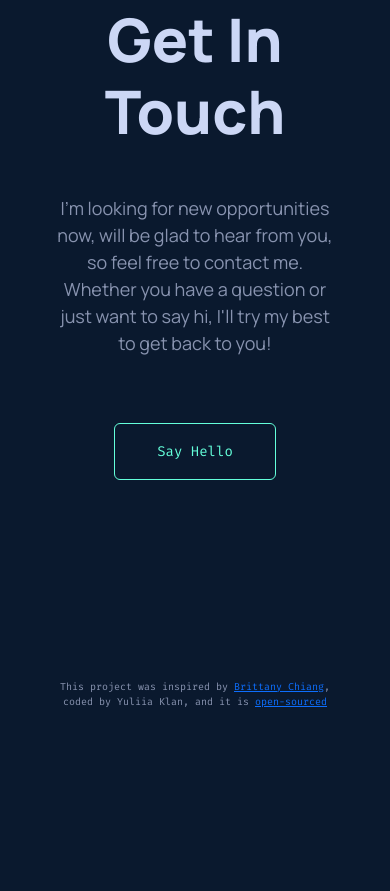
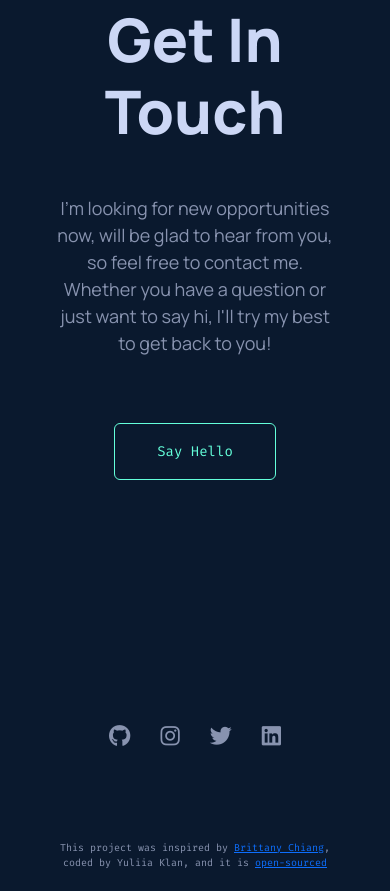
Before and after one commit to JulMorning/MyOwnPortfolio, a plain HTML site: page index.html in a window 390 px wide. Shown: the part 3960-4851 px from the top of the page. Before the commit the page ends 4690 px from the top, so only its background shows below. Drawn offline with nearby package versions, Linux system fonts and the light colour scheme.

Commit message:
SEO corrections

```diff
--- a/index.html
+++ b/index.html
@@ -255,11 +255,25 @@
                 </h3>
                 <h1 class="mb-5">Get In Touch</h1>
                 <p>I'm looking for new opportunities now, will be glad to hear from you, so feel free to contact me. Whether you have a question or just want to say hi, I'll try my best to get back to you!</p>
-                <a href="mailto:yuliia.klan@gmail.com" class="btn btn-custom">Say Hello</a>
+                <a href="mailto:yuliia.klan@gmail.com" class="btn btn-custom" title="Email me">Say Hello</a>
               </div>
             </div>
           </div>
           <footer class="footer-text">
+            <div class="social-media-footer d-flex justify-content-center">
+              <ul class="social-media-footer">
+               <li>
+               <a href="https://github.com/JulMorning?tab=repositories" title="GitHub" target="_blank"
+                ><i class="fa-brands fa-github"></i></a></li>
+                <li>
+                <a href="https://www.instagram.com/yuliia.klan/" title="Instagram" target="_blank"><i class="fa-brands fa-instagram"></i></a></li>
+                <li>
+                <a href="https://twitter.com/JuliaKlan" title="Twitter" target="_blank"><i class="fa-brands fa-twitter"></i></a>
+                </li>
+                <li><a href="https://www.linkedin.com/in/yuliia-klan-bb6a505b/" title="LinkedIn" target="_blank"><i class="fa-brands fa-linkedin"></i></a>
+                </li>
+              </ul>
+            </div>
 
             <p class="text-center mt-5">
               This project was inspired by
@@ -269,7 +283,7 @@
               <br />
               coded by Yuliia Klan, and it is
               <a
-                href="https://github.com/JulMorning/PortfolioProject"
+                href="https://github.com/JulMorning/MyOwnPortfolio"
                 target="_blank"
                 >open-sourced</a
               >
--- a/src/style.css
+++ b/src/style.css
@@ -111,10 +111,6 @@ p {
   justify-content: center;
   align-items: center;
   list-style: none;
-  margin: 0px;
-  padding: 0px;
-  list-style: none;
-  color: var(--default-color);
 }
 .social-media li a {
   display: inline-block;
@@ -236,6 +232,20 @@ footer {
   font-weight: 100;
   text-align: center;
 }
+.social-media-footer {
+  display: none;
+  justify-content: space-between;
+  list-style: none;
+  margin: 20px;
+  padding: 10px;
+}
+.social-media-footer li a {
+  text-decoration: none;
+  padding: 15px;
+  font-size: 22px;
+  border-radius: 4px;
+  color: var(--default-color);
+}
 
 @media (max-width: 992px) {
   .main-container {
@@ -296,18 +306,13 @@ footer {
   .right-side-styled-element {
     display: none;
   }
+  .social-media-footer {
+    display: flex;
+  }
   .heading {
     margin-bottom: 20px;
   }
-  .social-media {
-    display: flex;
-    justify-content: center;
-    list-style: none;
-    margin: 0px;
-    padding: 0px;
-    list-style: none;
-    color: var(--default-color);
-  }
+
   .header {
     position: fixed;
     padding: 30px 20px;
@@ -351,5 +356,4 @@ footer {
   .footer-text p {
     font-size: 10px;
   }
-
 }
```
